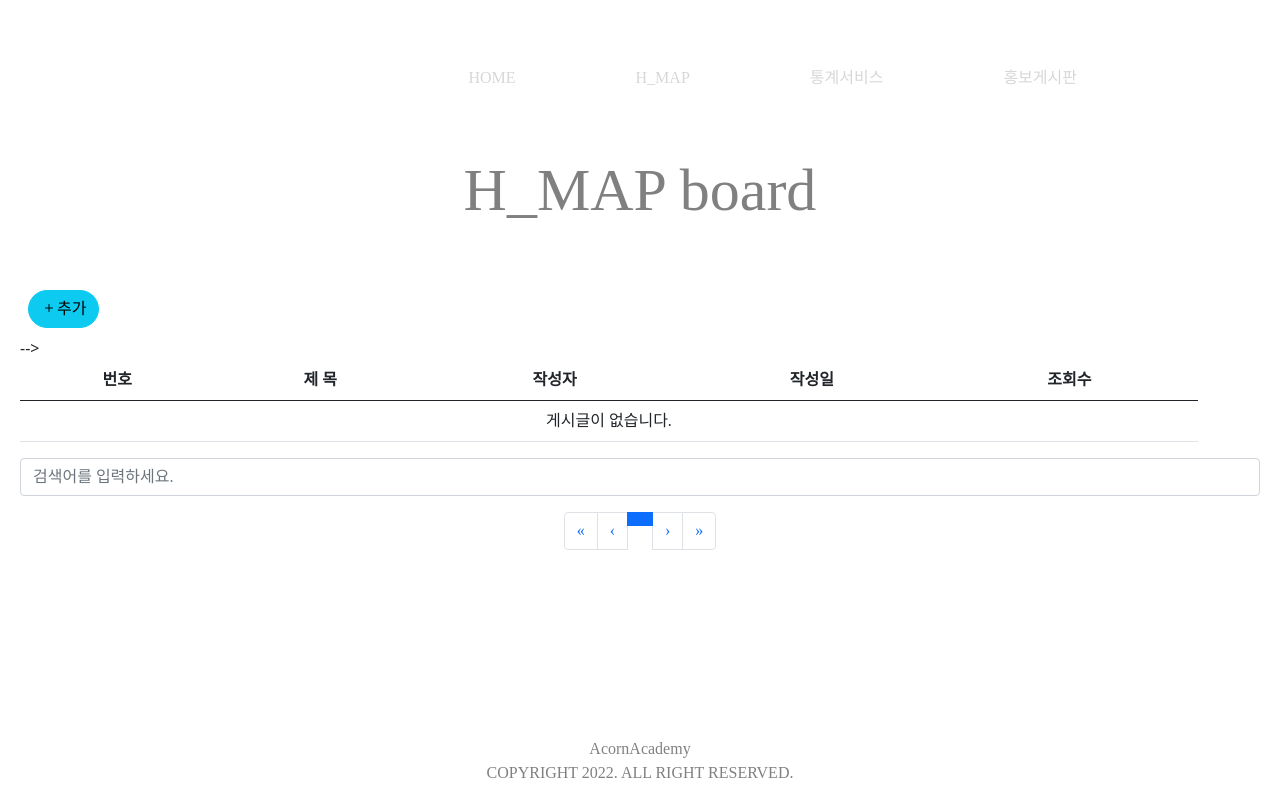
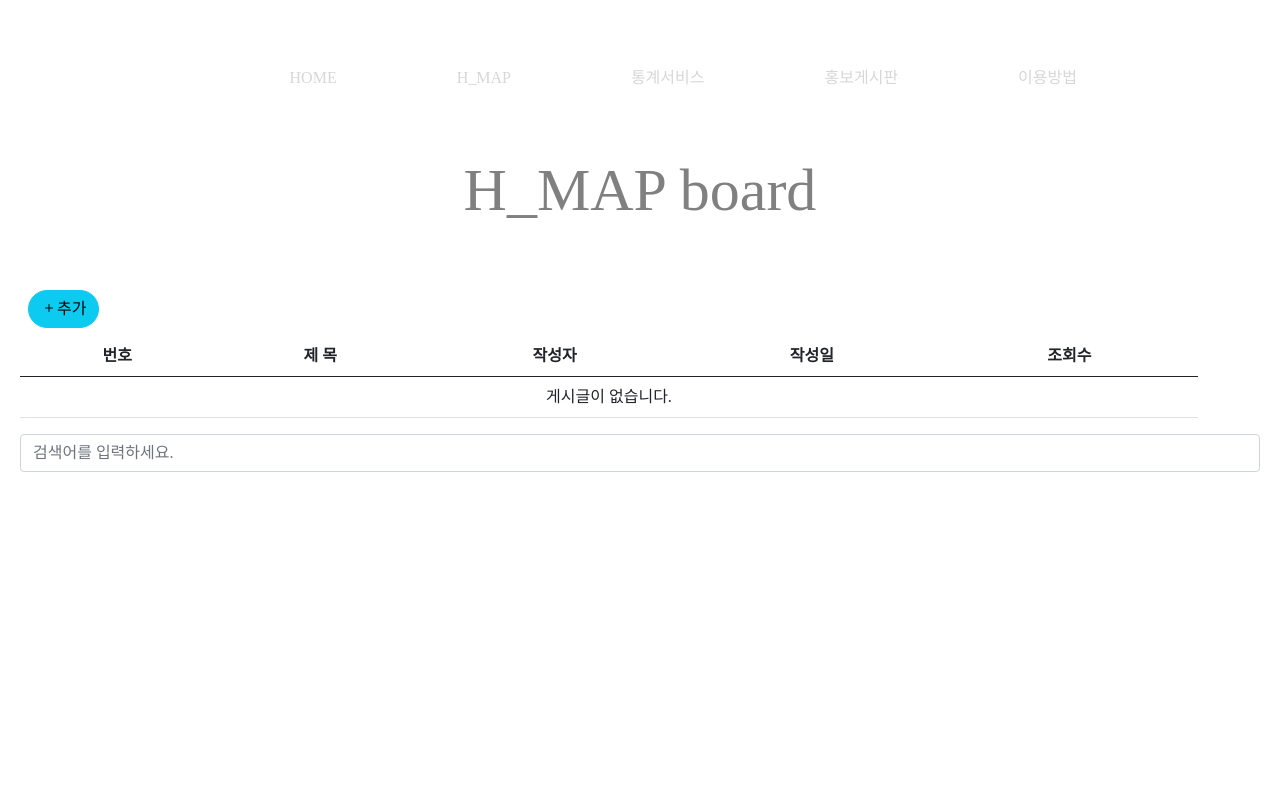
Before and after one commit to 3307rla/Hongbo, a Django app: page /board/ in a window 1280 px wide. Run offline with Django 4.2, Linux system fonts and the light colour scheme; data that the repository does not hold is empty.

Commit message:
board 디자인 수정

```diff
--- a/Hongbo/myapp/templates/board.html
+++ b/Hongbo/myapp/templates/board.html
@@ -25,10 +25,11 @@
 	<div class="header" id="link_header">
             <nav class="navbar">
                 <ul class="navbar_menu">
-				<li><a href="/main">HOME</a></li>
+                    <li><a href="#link_header">HOME</a></li>
                     <li><a href="/hmap">H_MAP</a></li>
                     <li><a href="/statistics">통계서비스</a></li>
-				<li><a href="#link_main_text2">홍보게시판</a></li>
+                    <li><a href="/board">홍보게시판</a></li>
+                    <li><a href="#intro">이용방법</a></li>
                 </ul>
             </nav>
      </div>
@@ -43,7 +44,7 @@
 	<br />
 
 	<div class="p-2 bd-highlight">
-      <a href="/insert" class="btn btn-info rounded-pill"><i class="bi bi-plus"></i>추가</a>
+      <a href="insert" class="btn btn-info rounded-pill"><i class="bi bi-plus"></i>추가</a>
     </div>
 
 	<!-- 게시판 테이블 부분 -->
@@ -75,9 +76,7 @@
 		<td>{{d.readcnt}}</td>
 	</tr>
 
-
-	<!-- {% endfor %}
-	페이징 처리
+	{% endfor %}
 	<tr>
 		<td colspan="5" style="text-align: center;">
 		<div>
@@ -98,7 +97,7 @@
 		 	게시글이 없습니다.
 		</td>
 	</tr>
-	{% endif %} -->
+	{% endif %}
 
 	<!-- 검색 -->
 	<!-- <tr>
@@ -120,36 +119,7 @@
                    value="{{ kw|default_if_none:'' }}">
         </div>
 
-		 <!-- 페이징처리 시작 -->
-        <nav aria-label="Page navigation example">
-            <ul class="pagination justify-content-center user-select-none">
-            <!-- 이전페이지 -->
-            <li class="page-item">
-                    <a class="page-link" type="button" href="javascript:;" onclick="">&laquo;</a>
-                </li>
-            <li class="page-item">
-                    <a class="page-link" type="button" href="javascript:;" onclick="">&lsaquo;</a>
-            </li>
 
-            <!-- 페이지 리스트 -->
-            <li class="page-item active" aria-current="page">
-                    <a class="page-link" type="button">{{ page_number }}</a>
-             </li>
 
-            <!-- 다음페이지 -->
-            <li class="page-item">
-                    <a class="page-link" type="button" href="javascript:;" onclick="clickPage">&rsaquo;</a>
-            </li>
-                <li class="page-item">
-                    <a class="page-link" type="button" href="javascript:;" onclick="clickPage">&raquo;</a>
-                </li>
-           </ul>
-        </nav>
-
-	<!-- footer -->
-     <div class="footer">
-         AcornAcademy <br>
-         COPYRIGHT 2022. ALL RIGHT RESERVED.
-     </div>
 </body>
 </html>
```
Also changed, not shown: Hongbo/myapp/templates/insert.html (+5 -5 lines), Hongbo/myapp/templates/update.html (+50 -4 lines). Lines whose indentation alone changed are shown as unchanged.
